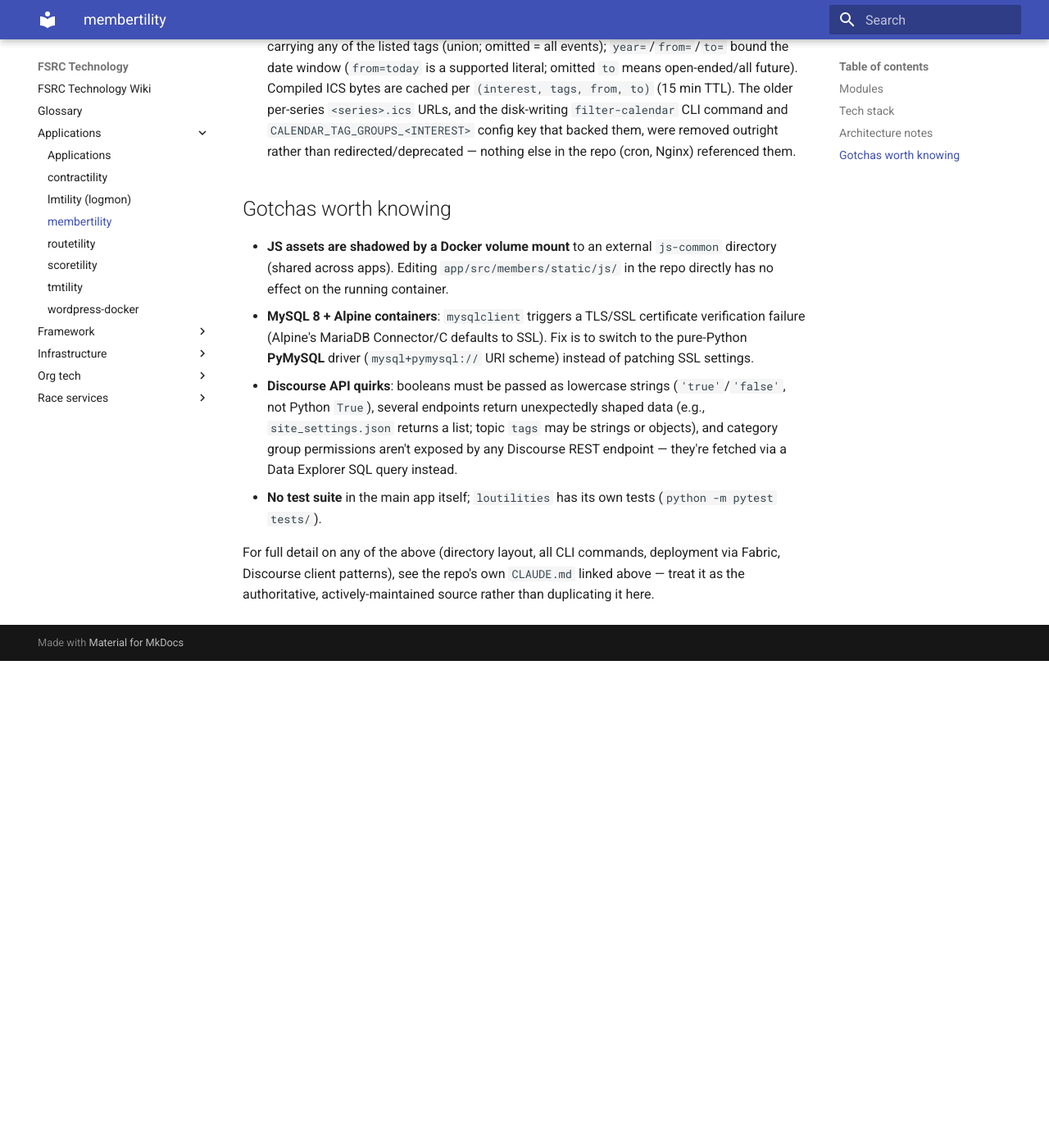
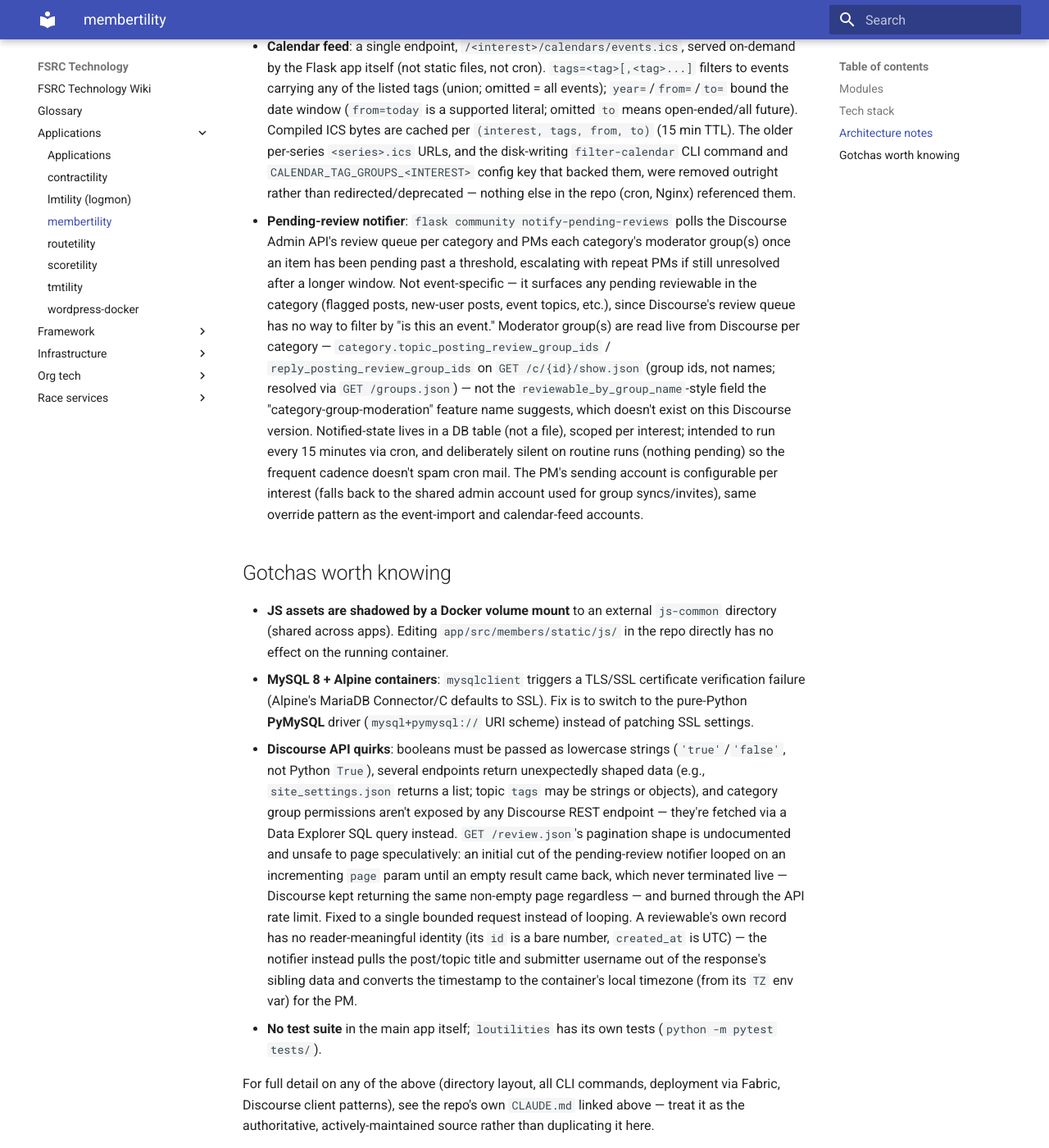
Before and after one commit to louking/fsrc-tech, an MkDocs documentation site: the page built from docs/applications/membertility.md, in a window 1280 px wide and 1400 px high, scrolled down 1754 px. Shown: the whole window at 82% size. Built offline with MkDocs 1.6.1 and Material for MkDocs 9.7.7, drawn with Linux system fonts in a browser that asks for light colours; before the commit the page ends 2560 px from its top, so only the background shows below that; some of the changed text lies outside the part shown.

Commit message:
flask community notify-pending-reviews

```diff
--- a/docs/applications/membertility.md
+++ b/docs/applications/membertility.md
@@ -15,7 +15,7 @@ Club management app with several modules.
 - **membership** — caches club membership information as collected from the registration service (RunSignup); provides public views into membership status and statistics; uses d3js to draw membership statistics
 - **racing team** — provides user forms to (1) collect applications, and (2) collect information about races run and volunteerism; provides a database for admins to track racing team members over time
 - **awards** — tracks race awards and associated competitions (RunSignup-based)
-- **community** — manages the FSRC Community forum (built on Discourse): group sync (from RunSignup races/clubs or internal position tags), event topic creation, a tag-filterable calendar (`.ics`) feed, and forum taxonomy export
+- **community** — manages the FSRC Community forum (built on Discourse): group sync (from RunSignup races/clubs or internal position tags), event topic creation, a tag-filterable calendar (`.ics`) feed, forum taxonomy export, and a pending-review notifier (Discourse's own category-group-moderation feature never emails/PMs moderators, only shows an on-site badge)
 - **super admin** — system-level configuration: SSO/auth, email, file storage, user roles, interest attributes
 
 ## Tech stack
@@ -34,12 +34,13 @@ Club management app with several modules.
 - **Config**: INI-format files under `config/`, mounted read-only in Docker; secrets come from Docker secrets (`/run/secrets/`). Values are run through `eval()` by `loutilities.configparser`, so booleans/ints/dicts/lists arrive as native Python types, not strings.
 - **CLI**: four Click command groups run as `flask <group> <command>` — `members`, `membership` (e.g., MailChimp sync), `task`, `community` (FSRC Community group sync, event import, taxonomy export).
 - **Calendar feed**: a single endpoint, `/<interest>/calendars/events.ics`, served on-demand by the Flask app itself (not static files, not cron). `tags=<tag>[,<tag>...]` filters to events carrying any of the listed tags (union; omitted = all events); `year=`/`from=`/`to=` bound the date window (`from=today` is a supported literal; omitted `to` means open-ended/all future). Compiled ICS bytes are cached per `(interest, tags, from, to)` (15 min TTL). The older per-series `<series>.ics` URLs, and the disk-writing `filter-calendar` CLI command and `CALENDAR_TAG_GROUPS_<INTEREST>` config key that backed them, were removed outright rather than redirected/deprecated — nothing else in the repo (cron, Nginx) referenced them.
+- **Pending-review notifier**: `flask community notify-pending-reviews` polls the Discourse Admin API's review queue per category and PMs each category's moderator group(s) once an item has been pending past a threshold, escalating with repeat PMs if still unresolved after a longer window. Not event-specific — it surfaces any pending reviewable in the category (flagged posts, new-user posts, event topics, etc.), since Discourse's review queue has no way to filter by "is this an event." Moderator group(s) are read live from Discourse per category — `category.topic_posting_review_group_ids` / `reply_posting_review_group_ids` on `GET /c/{id}/show.json` (group ids, not names; resolved via `GET /groups.json`) — not the `reviewable_by_group_name`-style field the "category-group-moderation" feature name suggests, which doesn't exist on this Discourse version. Notified-state lives in a DB table (not a file), scoped per interest; intended to run every 15 minutes via cron, and deliberately silent on routine runs (nothing pending) so the frequent cadence doesn't spam cron mail. The PM's sending account is configurable per interest (falls back to the shared admin account used for group syncs/invites), same override pattern as the event-import and calendar-feed accounts.
 
 ## Gotchas worth knowing
 
 - **JS assets are shadowed by a Docker volume mount** to an external `js-common` directory (shared across apps). Editing `app/src/members/static/js/` in the repo directly has no effect on the running container.
 - **MySQL 8 + Alpine containers**: `mysqlclient` triggers a TLS/SSL certificate verification failure (Alpine's MariaDB Connector/C defaults to SSL). Fix is to switch to the pure-Python **PyMySQL** driver (`mysql+pymysql://` URI scheme) instead of patching SSL settings.
-- **Discourse API quirks**: booleans must be passed as lowercase strings (`'true'`/`'false'`, not Python `True`), several endpoints return unexpectedly shaped data (e.g., `site_settings.json` returns a list; topic `tags` may be strings or objects), and category group permissions aren't exposed by any Discourse REST endpoint — they're fetched via a Data Explorer SQL query instead.
+- **Discourse API quirks**: booleans must be passed as lowercase strings (`'true'`/`'false'`, not Python `True`), several endpoints return unexpectedly shaped data (e.g., `site_settings.json` returns a list; topic `tags` may be strings or objects), and category group permissions aren't exposed by any Discourse REST endpoint — they're fetched via a Data Explorer SQL query instead. `GET /review.json`'s pagination shape is undocumented and unsafe to page speculatively: an initial cut of the pending-review notifier looped on an incrementing `page` param until an empty result came back, which never terminated live — Discourse kept returning the same non-empty page regardless — and burned through the API rate limit. Fixed to a single bounded request instead of looping. A reviewable's own record has no reader-meaningful identity (its `id` is a bare number, `created_at` is UTC) — the notifier instead pulls the post/topic title and submitter username out of the response's sibling data and converts the timestamp to the container's local timezone (from its `TZ` env var) for the PM.
 - **No test suite** in the main app itself; `loutilities` has its own tests (`python -m pytest tests/`).
 
 For full detail on any of the above (directory layout, all CLI commands, deployment via Fabric, Discourse client patterns), see the repo's own `CLAUDE.md` linked above — treat it as the authoritative, actively-maintained source rather than duplicating it here.
```
Also changed, not shown: CHANGELOG.md (+8 -0 lines).
